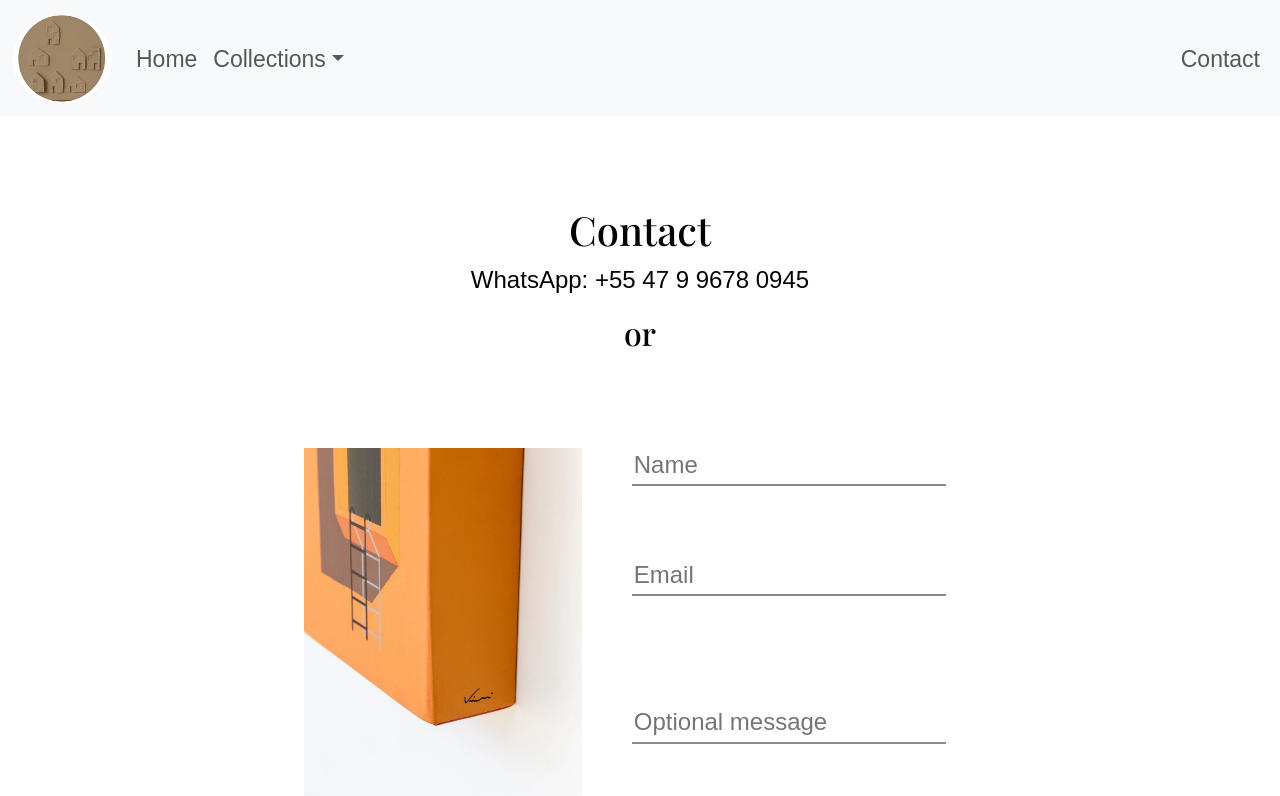
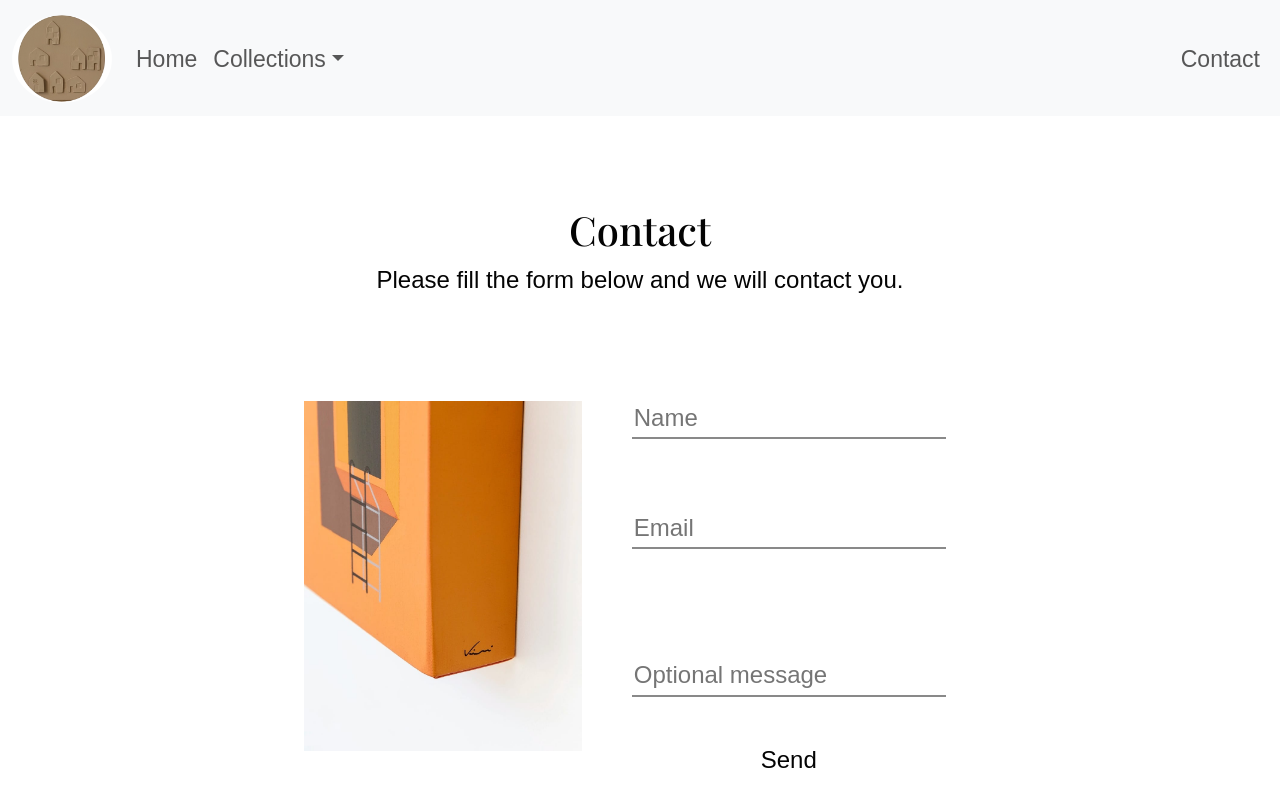
Before and after one commit to mariaciceri/viniPage, a React (Vite) app: page /contact in a window 1280 px wide. Shown: the top 796 px of the page. Built offline with nearby package versions, Linux system fonts and the light colour scheme; a web font is replaced by a local one.

Commit message:
Add meta tag

```diff
--- a/index.html
+++ b/index.html
@@ -10,6 +10,9 @@
 <body>
   <div id="root"></div>
   <script type="module" src="/src/main.jsx"></script>
+  <meta name="viewport" content="width=device-width, initial-scale=1.0">
+  <meta name="description" content="Art showcase webpage for Vinicius Fernandes">
+  <meta name="keywords" content="art, artist, vini, vini artist, vinicius, vinicius fernandes">
   <script src="https://code.jquery.com/jquery-3.6.0.min.js"></script>
   <script src="https://maxcdn.bootstrapcdn.com/bootstrap/4.5.2/js/bootstrap.min.js"></script>
 </body>
--- a/src/components/ContactForm.jsx
+++ b/src/components/ContactForm.jsx
@@ -6,8 +6,7 @@ export default function ContactForm() {
     <div className="contact">
       <div className="contact-info">
         <h1>Contact</h1>
-        <p>WhatsApp: +55 47 9 9678 0945</p>
-        <h2>or</h2>
+        <p>Please fill the form below and we will contact you.</p>
       </div>
 
       <div className="form">
```
